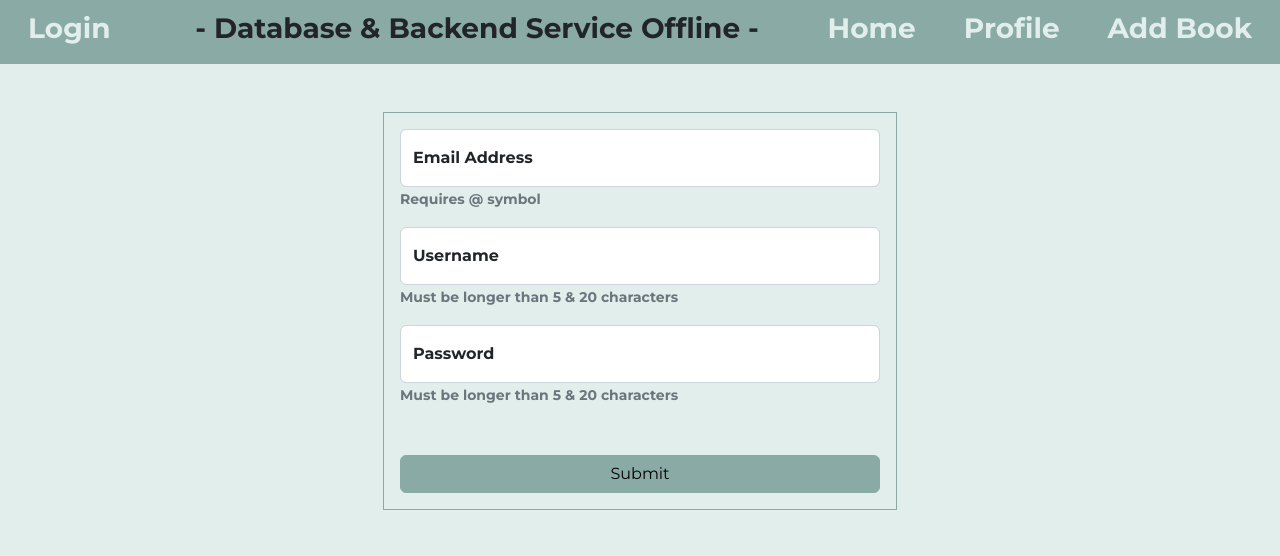
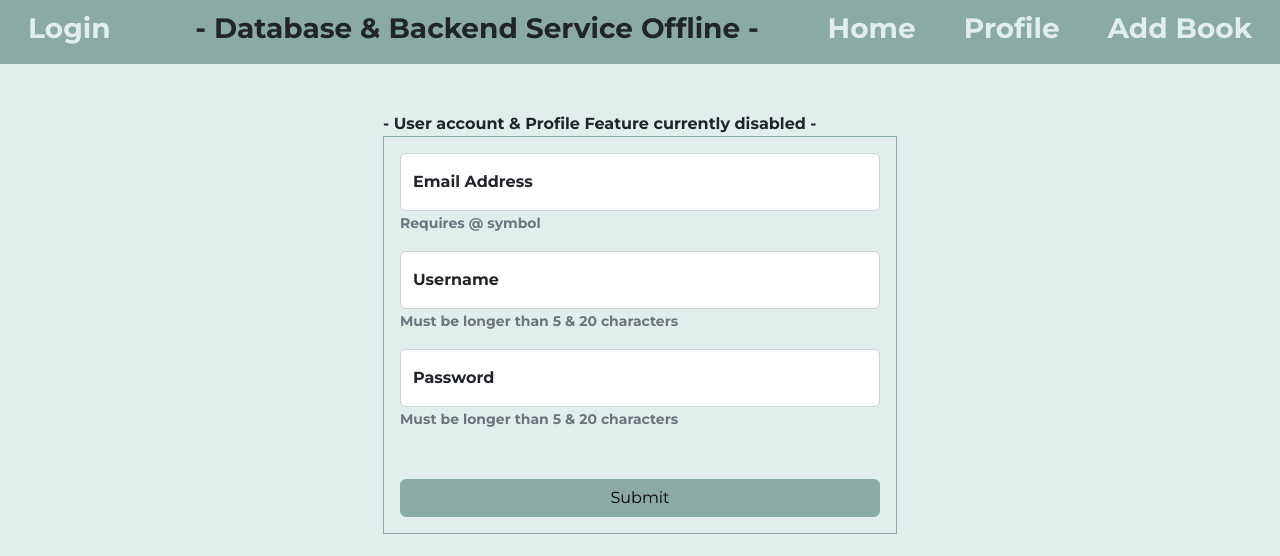
Before and after one commit to RandyOwensGit/CapstoneProjectFront, a React (Create React App) app in the folder project-front/: page /SeniorProject/Registration in a window 1280 px wide. Shown: the top 556 px of the page. Built offline with nearby package versions, Linux system fonts and the light colour scheme; a web font is replaced by a local one.

Commit message:
Fix: Disabled Features Messsage

```diff
--- a/project-front/src/SeniorProject/layouts/authentication/login.tsx
+++ b/project-front/src/SeniorProject/layouts/authentication/login.tsx
@@ -96,6 +96,8 @@ export const Login = () => {
                            : null
                      }
 
+                     - User account & Profile Feature currently disabled -
+
                      <Form
                         onSubmit={loginHandler}
                         className="border border-primary"
--- a/project-front/src/SeniorProject/layouts/authentication/register.tsx
+++ b/project-front/src/SeniorProject/layouts/authentication/register.tsx
@@ -81,6 +81,8 @@ export const Register = () => {
                      : null
                }
             </div>
+
+            - User account & Profile Feature currently disabled -
 
             <Form
                onSubmit={registerHandler}
```
